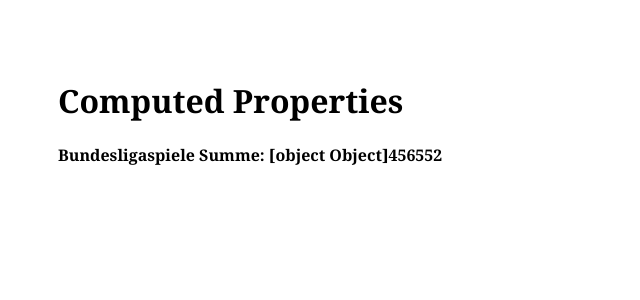
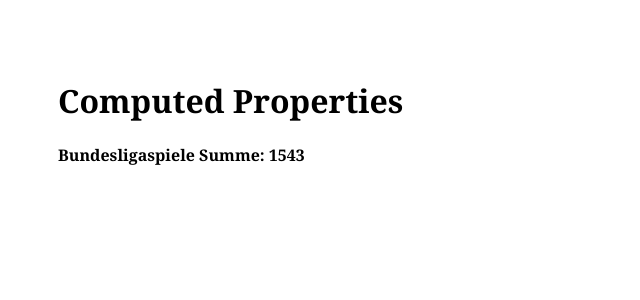
Before and after one commit to siggi-ai/Vue-Practice, a Vue app: page / in a window 1280 px wide. Shown: the top 300 px of the page, without its empty margins (0-640 px from the left). Built offline with nearby package versions, Linux system fonts and the light colour scheme.

Commit message:
sum workin

```diff
--- a/src/App.vue
+++ b/src/App.vue
@@ -41,7 +41,7 @@ export default {
   computed: {
     sumNumberOfMatches() {
       return this.players.reduce(
-        (total, current) => (total = total + current.numberOfMatches)
+        (total, current) => (total = total + current.numberOfMatches), 0
       );
     },
   },
```
